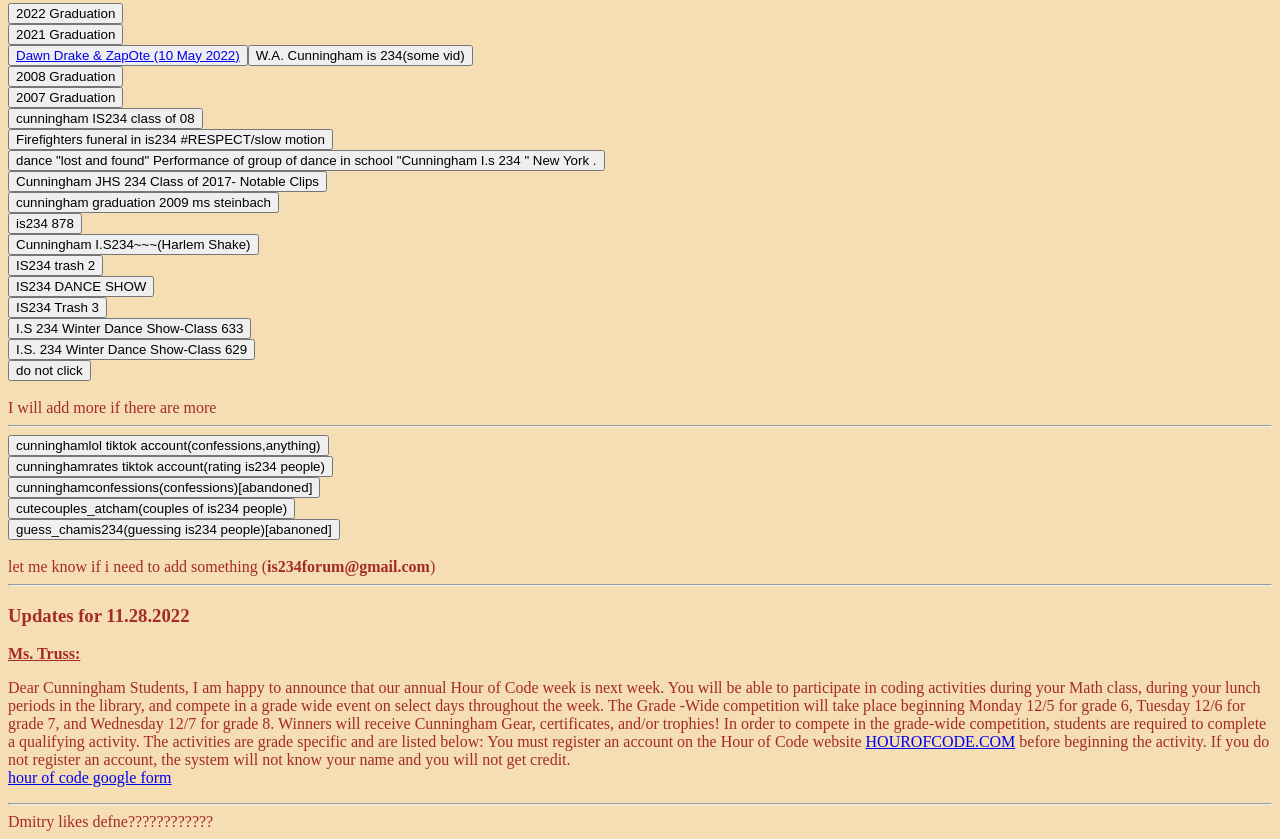
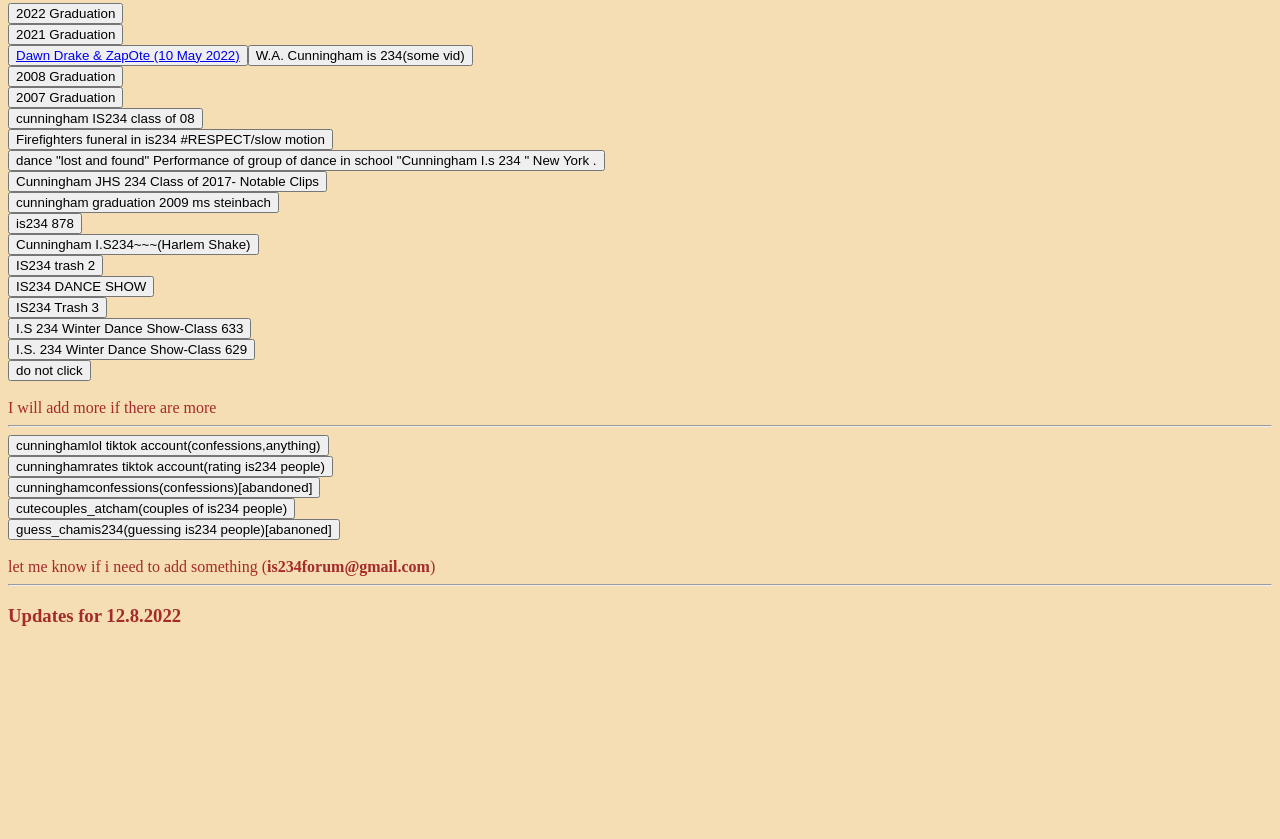
Before and after one commit to is234forum/is234forum, a plain HTML site: page index.html in a window 1280 px wide. Shown: the part 440-1279 px from the top of the page. After the commit the page ends 1085 px from the top, so only its background shows below. Drawn offline with Linux system fonts and the light colour scheme.

Commit message:
Update index.html

```diff
--- a/index.html
+++ b/index.html
@@ -212,27 +212,8 @@ let me know if i need to add something (<b>is234forum@gmail.com</b>)
 
 
 
-<h3>Updates for 11.28.2022</h3>
-<u><b>Ms. Truss:</b></u>
+<h3>Updates for 12.8.2022</h3>
 
-<p>Dear Cunningham Students,
-
-    I am happy to announce that our annual Hour of Code week is next week. You will be able to participate in coding activities during your Math class, during your lunch periods in the library, and compete in a grade wide event on select days throughout the week.
-
-    The Grade -Wide competition will take place beginning Monday 12/5 for grade 6, Tuesday 12/6 for grade 7, and Wednesday 12/7 for grade 8.
-
-    Winners will receive Cunningham Gear, certificates, and/or trophies!
-
-    In order to compete in the grade-wide competition, students are required to complete a qualifying activity. The activities are grade specific and are listed below:
-
-    You must register an account on the Hour of Code website <a href="https://hourofcode.com/us"target="_blank"> HOUROFCODE.COM</a> before beginning the activity. If you do not register an account, the system will not know your name and you will not get credit.
-    <br>
-<a href="https://docs.google.com/forms/d/e/1FAIpQLSddD85FeNCdjC4ndk5NZ9X-8KuxKUBAhMndDnKJXol-I6U1rA/viewform"target=_blank> hour of code google form</a>
-
-
-<hr>
-
-        Dmitry likes defne????????????
 
 
 
```
